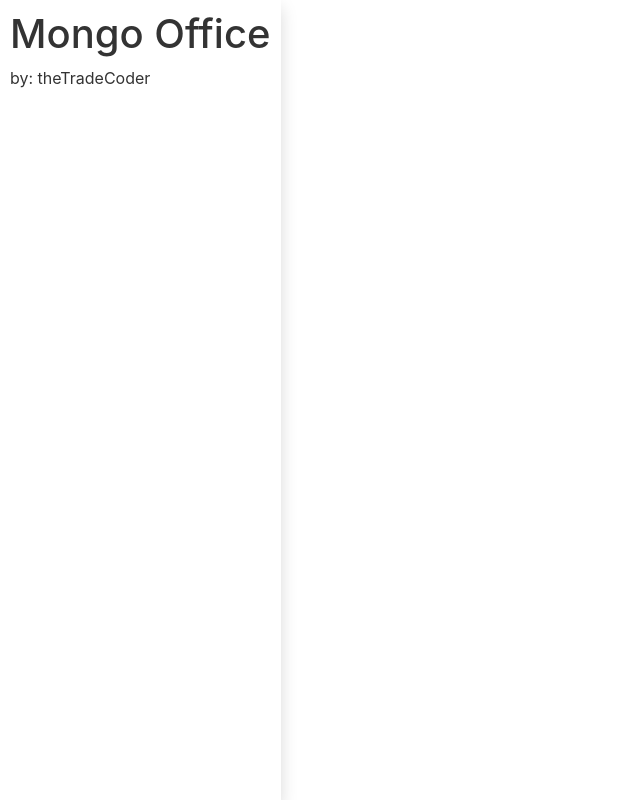
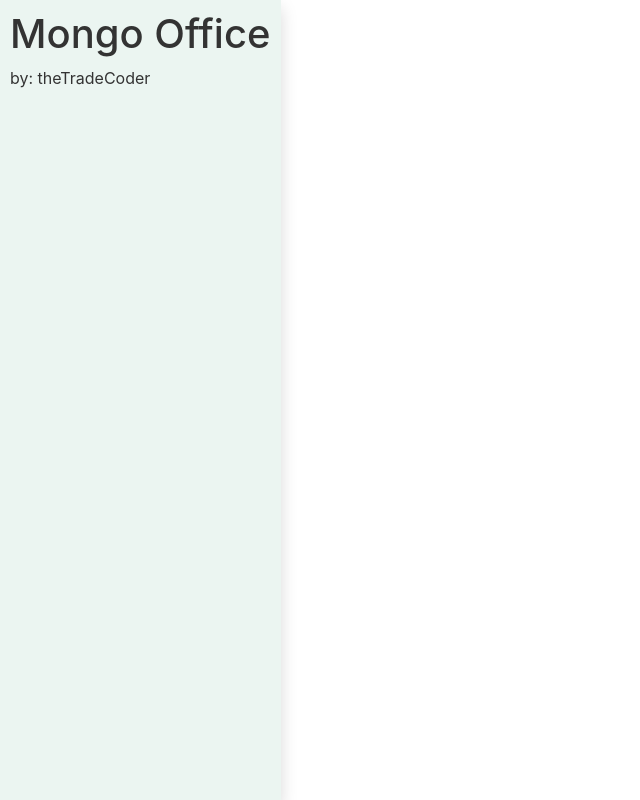
Before and after one commit to mydigita/mongo-office, a React (Create React App) app: page / in a window 1280 px wide. Shown: the whole page, without its empty margins (0-640 px from the left). Built offline with nearby package versions, Linux system fonts and the light colour scheme.

Commit message:
local update

```diff
--- a/src/App.css
+++ b/src/App.css
@@ -13,4 +13,5 @@ html, body{
   position:fixed;
   top:0;
   left:0;
+  background-color:#ebf5f1;
 }
```
